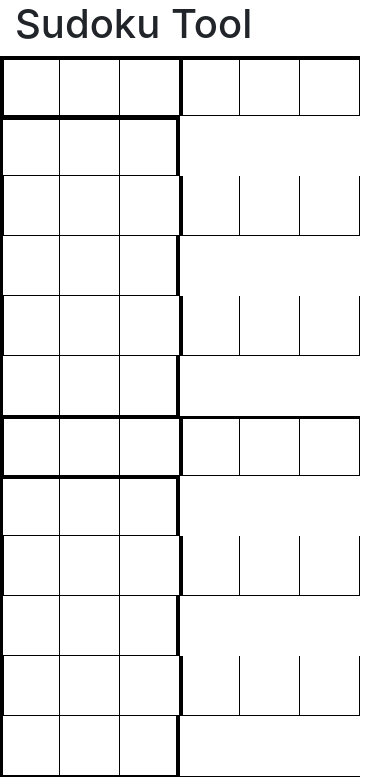
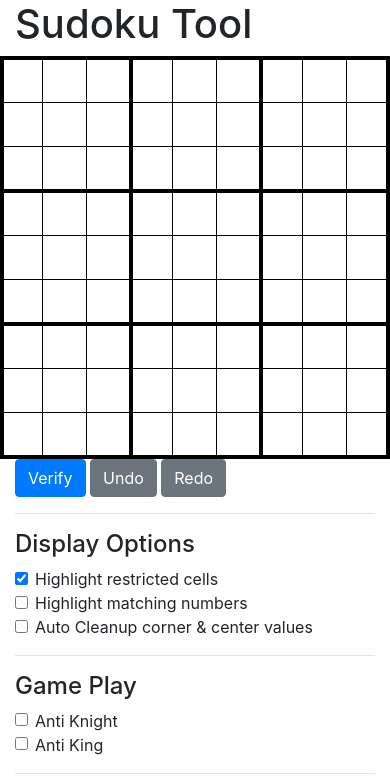
Before and after one commit to ngthanhtrung23/sudoku, a React (Create React App) app: page / in a window 390 px wide. Shown: the top 777 px of the page. Built offline with nearby package versions, Linux system fonts and the light colour scheme.

Commit message:
Make board more responsive.

```diff
--- a/src/index.css
+++ b/src/index.css
@@ -1,6 +1,6 @@
 .cell {
-    width: 60px;
-    height: 60px;
+    width: 11.11%;
+    position: relative;
     flex: 0 0 auto;
     position: relative;
     box-sizing: border-box;
@@ -9,6 +9,11 @@
     -moz-user-select: none;
     -webkit-user-select: none;
     -khtml-user-select: none;
+}
+.cell:after {
+    content: '';
+    display: block;
+    margin-top: 100%;
 }
 .cell.selected {
     background-color: rgb(255, 255, 0);
```
